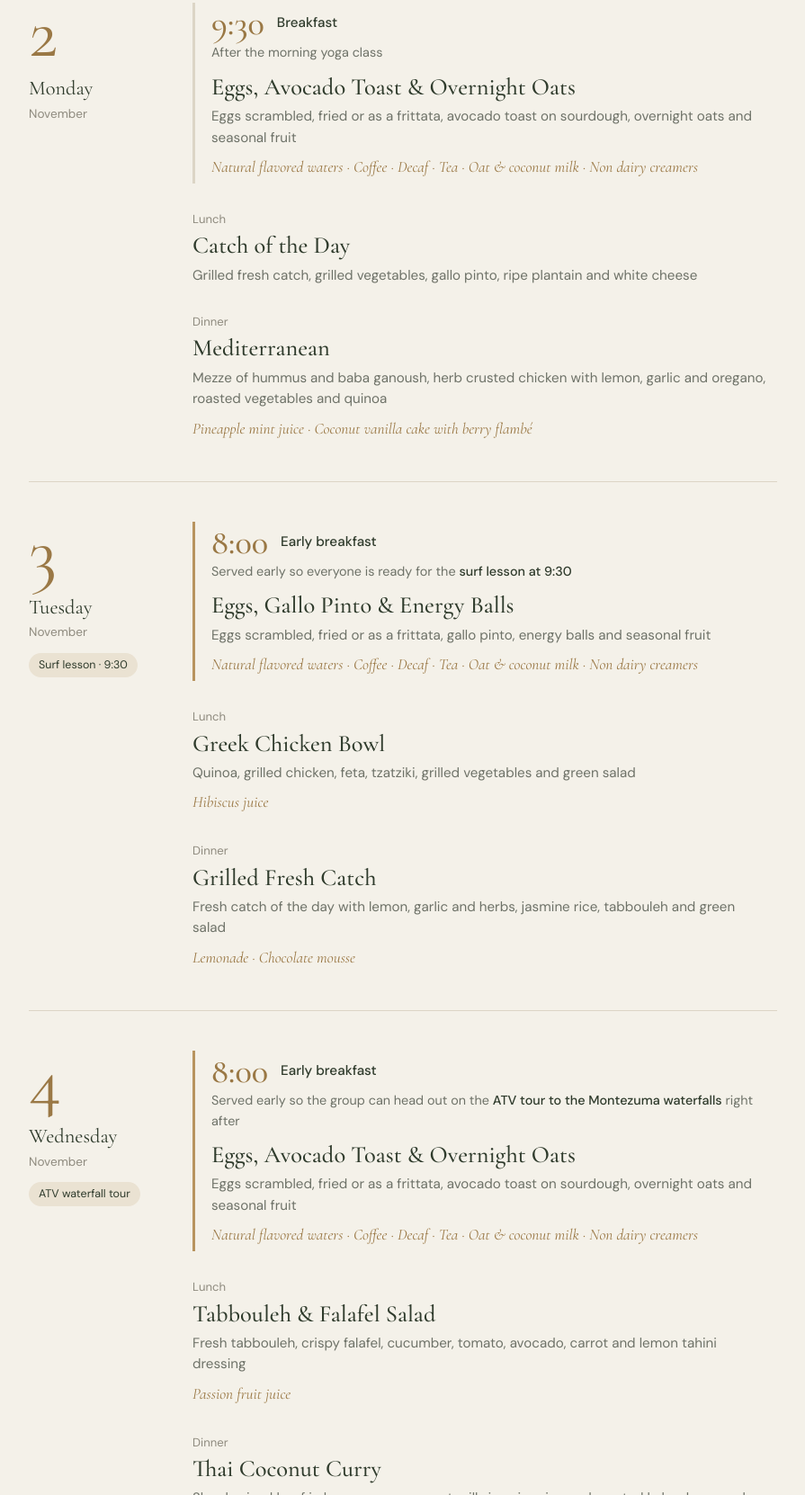
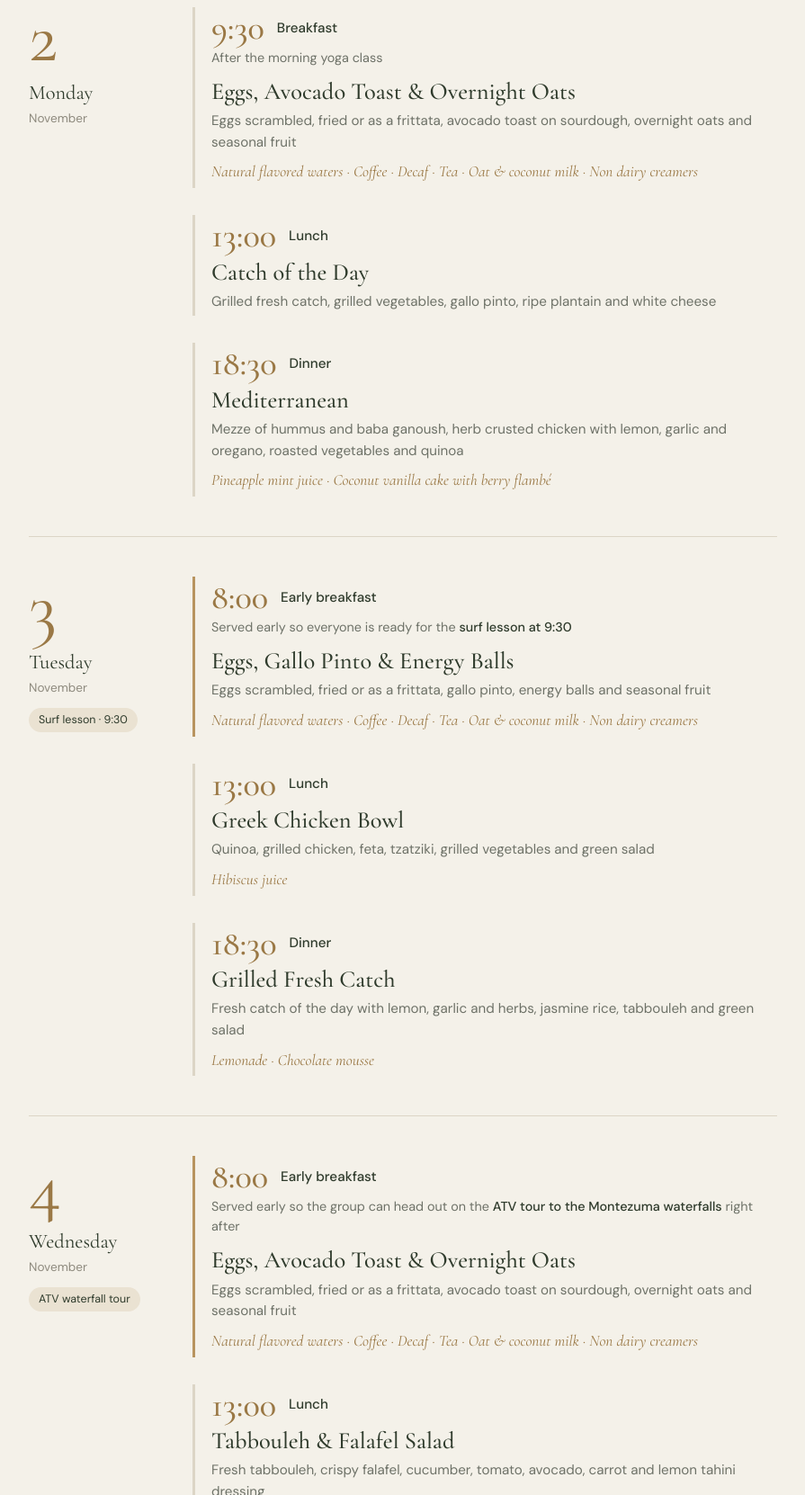
Before and after one commit to rensocostantino/retreat-menus, a plain HTML site: page index.html in a window 1280 px wide. Shown: the part 1138-2800 px from the top of the page at 90% size, without its empty margins (192-1087 px from the left). Drawn offline with nearby package versions, Linux system fonts and the light colour scheme.

Commit message:
Add lunch and dinner times, trim notes

```diff
--- a/index.html
+++ b/index.html
@@ -75,6 +75,7 @@ main{max-width:880px;margin:0 auto;padding:16px 24px 40px}
 .timed .meal-label time{font-family:"Cormorant Garamond",Georgia,serif;font-size:2.4rem;line-height:1;font-weight:500;color:var(--accent)}
 .timed .meal-label span{font-size:.95rem;color:var(--ink);font-weight:500}
 .timed.std{border-left-color:var(--line)}
+.timed .meal-label + .dish{margin-top:6px}
 .reason{margin:0 0 12px;font-size:.9rem;color:var(--muted)}
 .reason strong{color:var(--ink);font-weight:500}
 .dish{font-family:"Cormorant Garamond",Georgia,serif;font-size:1.65rem;font-weight:500;line-height:1.15;margin:0 0 6px}
@@ -112,10 +113,8 @@ footer p{margin:4px 0}
 </header>
 
 <section class="notes" aria-label="Good to know">
-  <div class="note">All meals included. All desserts are vegan.</div>
-  <div class="note">Fresh juice served nightly with dinner.</div>
   <div class="note">Protein rotation: chicken, beef and fresh fish throughout the week.</div>
-  <div class="note">Pescatarian option prepared on request for every meal. Vegan alternatives on request.</div>
+  <div class="note">Pescatarian option prepared on request for every meal.</div>
   <div class="note">Early coffee, tea and seasonal fruit available daily from 7:00.</div>
   <div class="note">This menu is prepared almond free for the group.</div>
 </section>
@@ -147,8 +146,8 @@ footer p{margin:4px 0}
         <p class="desc">Gallo pinto, eggs your way, sweet plantain, natilla, white cheese, avocado, corn tortillas and seasonal fruit</p>
         <p class="drinks">Natural flavored waters · Coffee · Decaf coffee · Tea selection</p>
       </article>
-      <article>
-        <p class="meal-label">Dinner</p>
+      <article class="timed std">
+        <p class="meal-label"><time>18:30</time><span>Dinner</span></p>
         <h3 class="dish">Mexican Taco Bar</h3>
         <p class="desc">Grilled fresh catch with chile lime adobo, corn tortillas, guacamole, pico de gallo, pickled onion, smoked black beans and white rice</p>
         <p class="drinks">Watermelon lime agua fresca · Coconut flan</p>
@@ -169,13 +168,13 @@ footer p{margin:4px 0}
         <p class="desc">Eggs scrambled, fried or as a frittata, avocado toast on sourdough, overnight oats and seasonal fruit</p>
         <p class="drinks">Natural flavored waters · Coffee · Decaf · Tea · Oat &amp; coconut milk · Non dairy creamers</p>
       </article>
-      <article>
-        <p class="meal-label">Lunch</p>
+      <article class="timed std">
+        <p class="meal-label"><time>13:00</time><span>Lunch</span></p>
         <h3 class="dish">Catch of the Day</h3>
         <p class="desc">Grilled fresh catch, grilled vegetables, gallo pinto, ripe plantain and white cheese</p>
       </article>
-      <article>
-        <p class="meal-label">Dinner</p>
+      <article class="timed std">
+        <p class="meal-label"><time>18:30</time><span>Dinner</span></p>
         <h3 class="dish">Mediterranean</h3>
         <p class="desc">Mezze of hummus and baba ganoush, herb crusted chicken with lemon, garlic and oregano, roasted vegetables and quinoa</p>
         <p class="drinks">Pineapple mint juice · Coconut vanilla cake with berry flambé</p>
@@ -197,14 +196,14 @@ footer p{margin:4px 0}
         <p class="desc">Eggs scrambled, fried or as a frittata, gallo pinto, energy balls and seasonal fruit</p>
         <p class="drinks">Natural flavored waters · Coffee · Decaf · Tea · Oat &amp; coconut milk · Non dairy creamers</p>
       </article>
-      <article>
-        <p class="meal-label">Lunch</p>
+      <article class="timed std">
+        <p class="meal-label"><time>13:00</time><span>Lunch</span></p>
         <h3 class="dish">Greek Chicken Bowl</h3>
         <p class="desc">Quinoa, grilled chicken, feta, tzatziki, grilled vegetables and green salad</p>
         <p class="drinks">Hibiscus juice</p>
       </article>
-      <article>
-        <p class="meal-label">Dinner</p>
+      <article class="timed std">
+        <p class="meal-label"><time>18:30</time><span>Dinner</span></p>
         <h3 class="dish">Grilled Fresh Catch</h3>
         <p class="desc">Fresh catch of the day with lemon, garlic and herbs, jasmine rice, tabbouleh and green salad</p>
         <p class="drinks">Lemonade · Chocolate mousse</p>
@@ -226,14 +225,14 @@ footer p{margin:4px 0}
         <p class="desc">Eggs scrambled, fried or as a frittata, avocado toast on sourdough, overnight oats and seasonal fruit</p>
         <p class="drinks">Natural flavored waters · Coffee · Decaf · Tea · Oat &amp; coconut milk · Non dairy creamers</p>
       </article>
-      <article>
-        <p class="meal-label">Lunch</p>
+      <article class="timed std">
+        <p class="meal-label"><time>13:00</time><span>Lunch</span></p>
         <h3 class="dish">Tabbouleh &amp; Falafel Salad</h3>
         <p class="desc">Fresh tabbouleh, crispy falafel, cucumber, tomato, avocado, carrot and lemon tahini dressing</p>
         <p class="drinks">Passion fruit juice</p>
       </article>
-      <article>
-        <p class="meal-label">Dinner</p>
+      <article class="timed std">
+        <p class="meal-label"><time>18:30</time><span>Dinner</span></p>
         <h3 class="dish">Thai Coconut Curry</h3>
         <p class="desc">Slow braised beef in lemongrass coconut milk, jasmine rice and roasted kabocha squash</p>
         <p class="drinks">Lemongrass ginger cooler · Mango with coconut sticky rice</p>
@@ -254,14 +253,14 @@ footer p{margin:4px 0}
         <p class="desc">Eggs scrambled, fried or as a frittata, gallo pinto, energy balls and seasonal fruit</p>
         <p class="drinks">Natural flavored waters · Coffee · Decaf · Tea · Oat &amp; coconut milk · Non dairy creamers</p>
       </article>
-      <article>
-        <p class="meal-label">Lunch</p>
+      <article class="timed std">
+        <p class="meal-label"><time>13:00</time><span>Lunch</span></p>
         <h3 class="dish">Fresh Catch Poke Bowl</h3>
         <p class="desc">Sushi rice, fresh catch of the day, mango, cucumber, edamame, avocado and soy sesame dressing</p>
         <p class="drinks">Hibiscus juice</p>
       </article>
-      <article>
-        <p class="meal-label">Dinner</p>
+      <article class="timed std">
+        <p class="meal-label"><time>18:30</time><span>Dinner</span></p>
         <h3 class="dish">Pad Thai</h3>
         <p class="desc">Brown rice noodles with roasted broccoli, carrot, pepper and sprouts, grilled chicken with tamarind lime glaze, toasted peanuts, sesame and chile flakes</p>
         <p class="drinks">Watermelon strawberry juice · Coconut panna cotta with tropical fruit</p>
```
